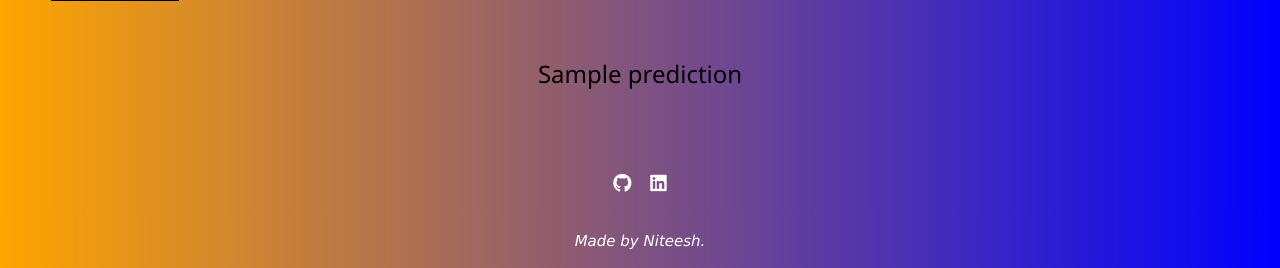
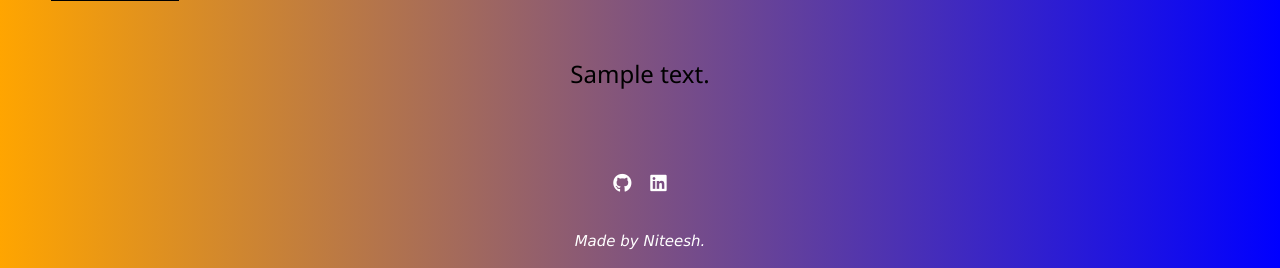
Before and after one commit to Niteesh95/cardiovascular_disease_prediction, a Flask app: template templates/index.html in a window 1280 px wide. Shown: the part 804-1072 px from the top of the page. Run offline with Flask 2, Linux system fonts and the light colour scheme; the template is opened without the code that fills it: most values are stand-ins (such as "Sample title", 1, 10 or a date in 2020); parts of the project's set-up code (start-up, migrations or seed data) failed here and were passed over; some libraries are stand-ins or nearby versions.

Commit message:
modification

```diff
--- a/app.py
+++ b/app.py
@@ -44,9 +44,9 @@ def predict():
         my_prediction = classifier.predict(final_features)
 
         if my_prediction:
-            return render_template('index.html', prediction="Oops! You must have CVD, consult a doctor.")
+            return render_template('index.html', prediction_text="Oops! You must have CVD, consult a doctor.")
         else:
-            return render_template('index.html', prediction="Yay! negative, no CVD.")
+            return render_template('index.html', prediction_text="Yay! negative, no CVD.")
 
     else:
         return render_template('index.html')
--- a/templates/index.html
+++ b/templates/index.html
@@ -36,7 +36,7 @@
           <br>
           <br>
           <h3>
-            {{ prediction }}
+            {{ prediction_text }}
           </h3>
         </div>
 
```
